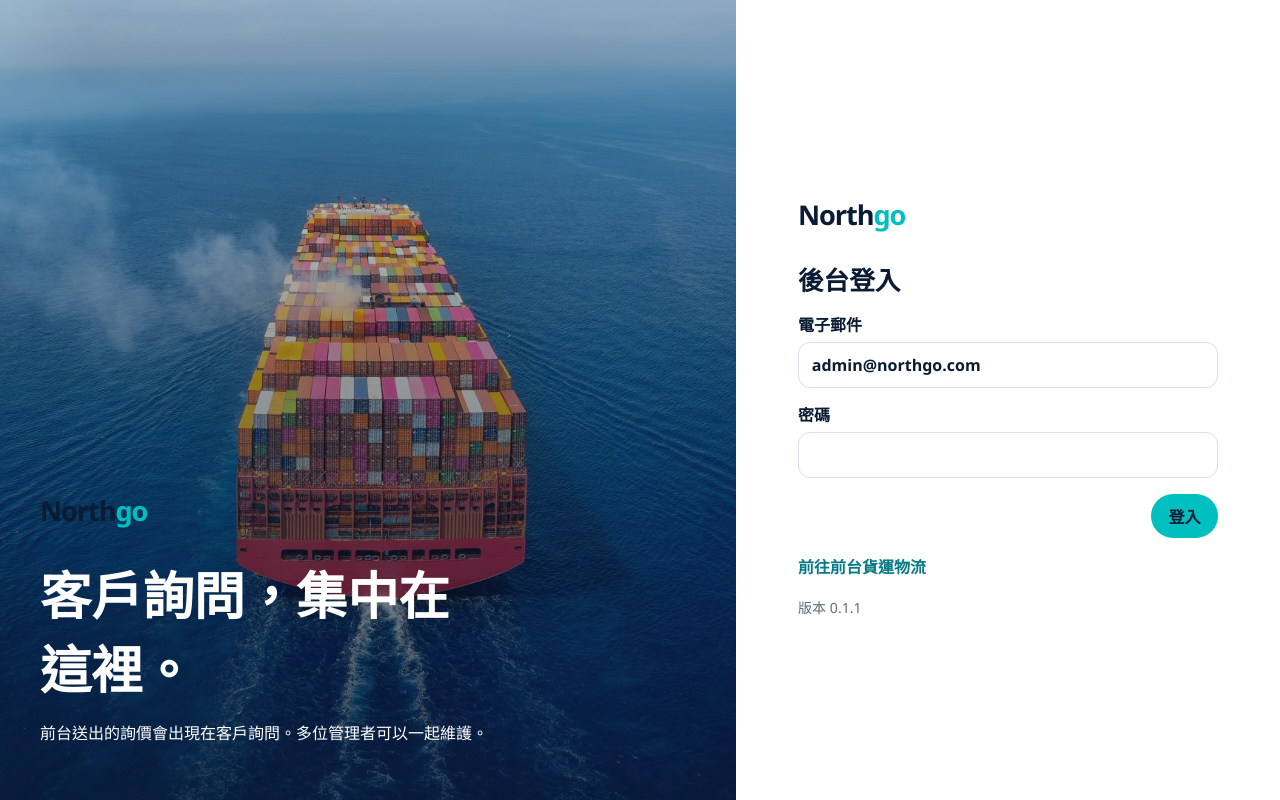
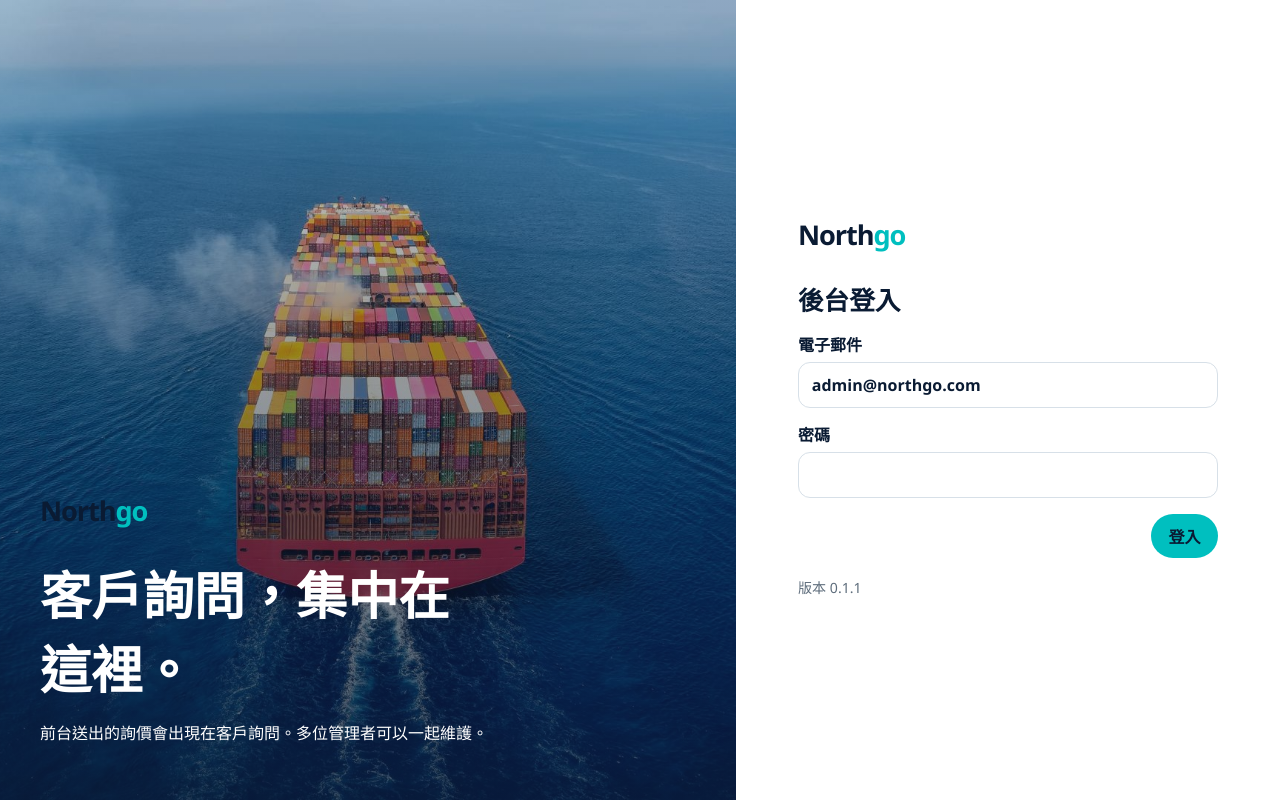
Before and after one commit to joanne680919-ship-it/northgo-ai, a plain HTML site: page admin/index.html in a window 1280 px wide. Drawn offline with Linux system fonts and the light colour scheme.

Commit message:
Show the freight page link only after admin login.

```diff
--- a/admin/index.html
+++ b/admin/index.html
@@ -30,9 +30,9 @@
     .btn.warn { background:#fff4ec; color:#8a3d12; }
     .error { color:#8a3d12; background:#fff4ec; border-radius:12px; padding:.7rem .85rem; margin-top:.8rem; }
     .version { color:var(--muted); font-size:.88rem; margin-top:1.2rem; }
-    .front-link { margin:1rem 0 0; }
-    .front-link a { color:var(--deep); font-weight:750; text-decoration:none; }
-    .front-link a:hover { text-decoration:underline; }
+    aside .front-link { margin:.8rem 0 0; }
+    aside .front-link a { display:block; color:#9fe9e9; font-weight:700; text-decoration:none; border-radius:12px; min-height:44px; padding:.55rem .75rem; }
+    aside .front-link a:hover { background:#13264b; color:#fff; }
     .shell { min-height:100vh; display:grid; grid-template-columns:240px 1fr; }
     aside { background:var(--navy); color:#e7f4f8; display:flex; flex-direction:column; padding:1.2rem 1rem; }
     aside .logo { color:#fff; }
@@ -88,7 +88,6 @@
         <label>密碼<input type="password" name="password" autocomplete="current-password" required></label>
         <p class="error" id="login-error" hidden></p>
         <div class="actions"><button class="btn" type="submit">登入</button></div>
-        <p class="front-link"><a href="https://joanne680919-ship-it.github.io/northgo-ai/zh-tw/services/freight-logistics/">前往前台貨運物流</a></p>
         <p class="version">版本 <span data-version>0.1.1</span></p>
       </form>
     </div>
@@ -100,6 +99,7 @@
         <button type="button" data-view="enquiries" aria-current="page">客戶詢問</button>
         <button type="button" data-view="users">使用者管理</button>
       </nav>
+      <p class="front-link"><a href="https://joanne680919-ship-it.github.io/northgo-ai/zh-tw/services/freight-logistics/">前往前台貨運物流</a></p>
       <p class="version">版本 <span data-version>0.1.1</span></p>
       <button class="btn ghost" type="button" id="logout" style="margin-top:.8rem">登出</button>
     </aside>
```
